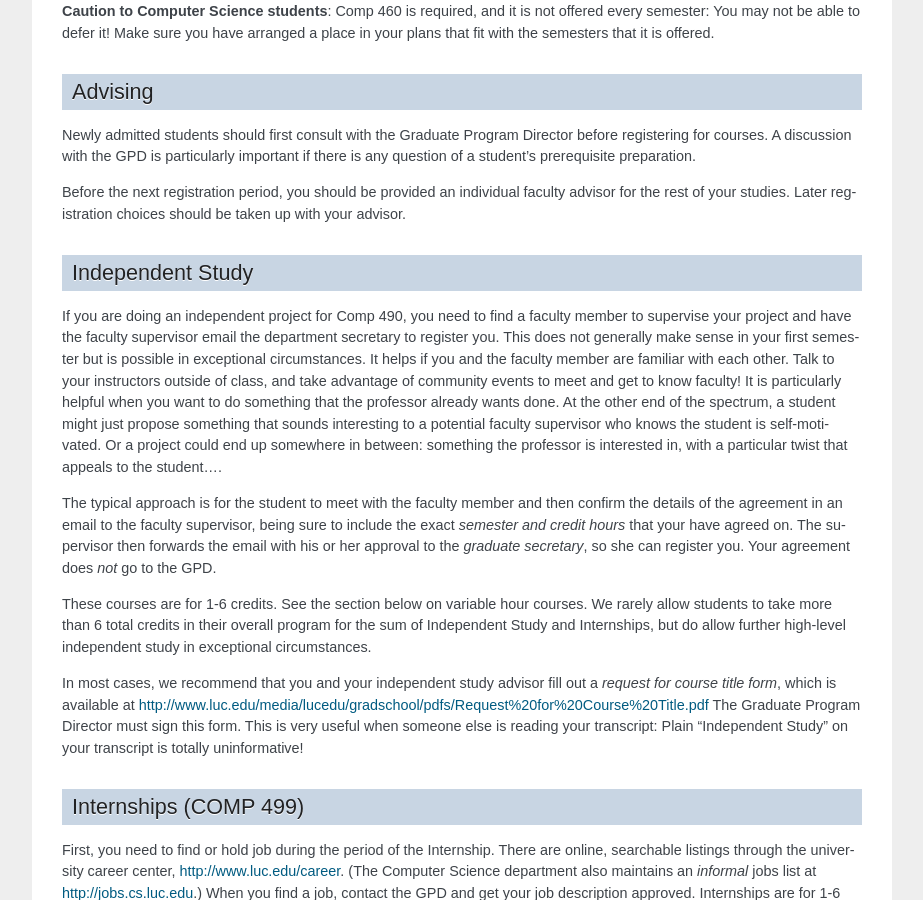
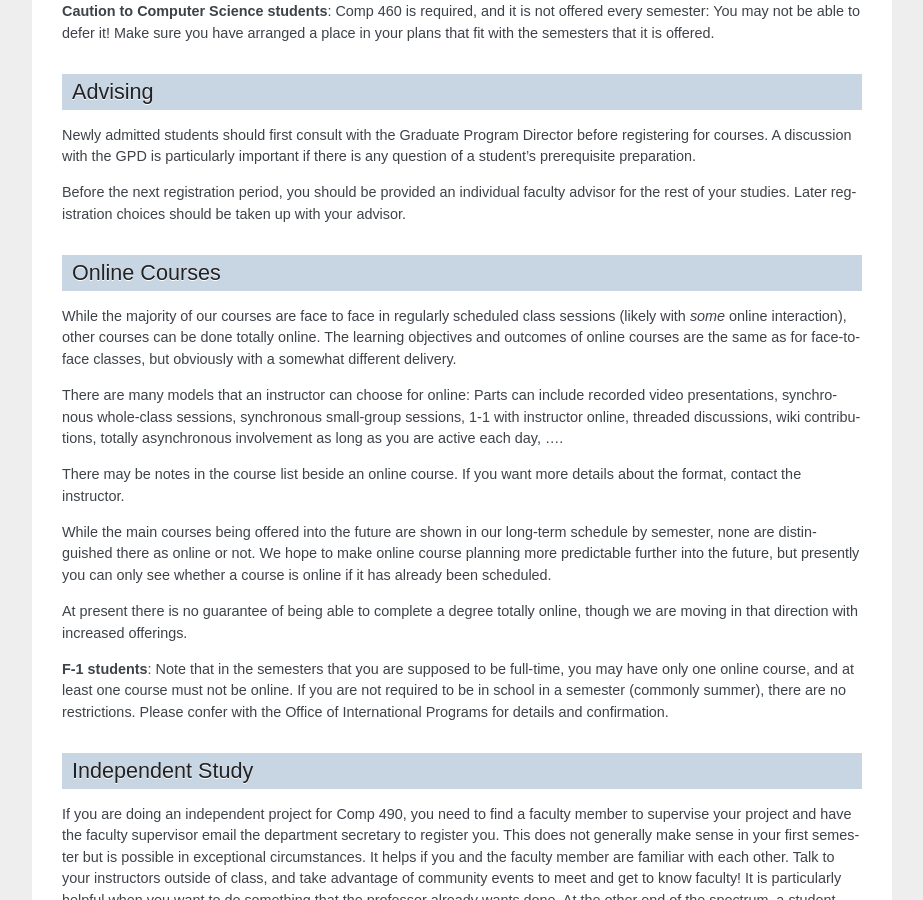
Before and after one commit to LoyolaChicagoCS/gradhandbook, a Sphinx documentation site: the page built from source/regulations.rst, in a window 1280 px wide and 900 px high, scrolled down 1681 px. Shown: the whole window, without its empty margins (198-1121 px from the left). Built offline with Sphinx 7.4.7, drawn with Linux system fonts in a browser that asks for light colours.

Commit message:
online courses

```diff
--- a/source/regulations.rst
+++ b/source/regulations.rst
@@ -153,6 +153,48 @@ preparation.
 Before the next registration period, you should be provided an individual faculty
 advisor for the rest of your studies.  Later registration choices should be taken up
 with your advisor.
+
+.. index:: online courses
+
+.. _online-courses:
+
+Online Courses
+----------------
+
+While the majority of our courses are face to face in regularly
+scheduled class sessions
+(likely with *some* online interaction),
+other courses can be done totally online.
+The learning objectives and outcomes of online courses
+are the same as for face-to-face classes,
+but obviously with a somewhat different delivery.
+
+There are many models that an instructor can choose for online:
+Parts can include recorded video presentations,
+synchronous whole-class sessions, synchronous small-group sessions,
+1-1 with instructor online, threaded discussions, wiki contributions,
+totally asynchronous involvement as long as you are active each day, ....
+
+There may be notes in the course list beside an online course.
+If you want more details about the format, contact the instructor.
+
+While the main courses being offered into the future are shown in our
+long-term schedule by semester, none are distinguished there as online or not.
+We hope to make online course planning more predictable further into the future,
+but presently you can only see whether a course is online
+if it has already been scheduled.
+
+At present there is no guarantee of being able to complete a degree totally
+online, though we are moving in that direction with increased offerings.
+
+.. index:: F-1 online limiting rules
+
+**F-1 students**:  Note that in the semesters that you are supposed to be
+full-time, you may have only one online course, and at least one course must
+not be online.  If you are not required to be in school in a semester
+(commonly summer), there are no restrictions.  Please confer with the Office
+of International Programs for details and confirmation.
+
 
 .. index:: independent study Comp 490
    Comp 490 independent study
```
